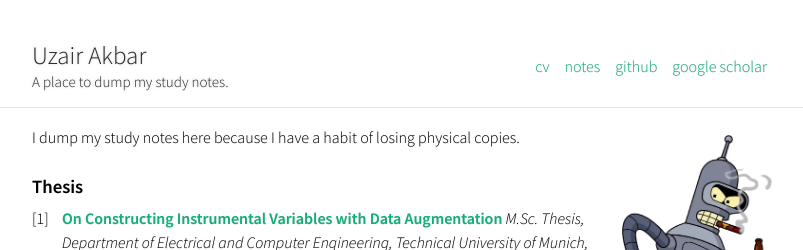
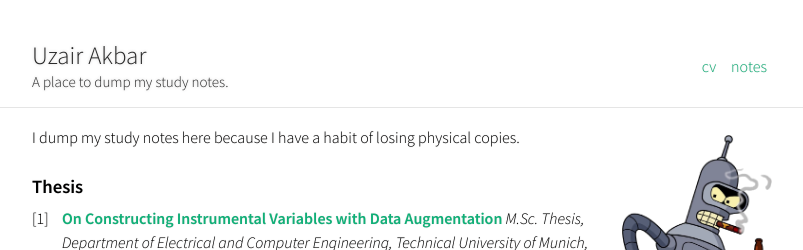
Before and after one commit to uzairakbar/uzairakbar.github.io, a Jekyll site: the page built from index.md, in a window 1280 px wide. Shown: the top 250 px of the page, without its empty margins (238-1041 px from the left). Built offline with Jekyll 4.4.1, drawn with Linux system fonts in a browser that asks for light colours.

Commit message:
remove socials from navbar

```diff
--- a/_config.yml
+++ b/_config.yml
@@ -23,10 +23,6 @@ navbar:
    link: "/uzair_cv.pdf"
  - name: "notes"
    link: "/notes"
- - name: "github"
-   link: "https://github.com/uzairakbar"
- - name: "google scholar"
-   link: "https://scholar.google.de/citations?user=HQgbKUgAAAAJ&hl=en"
 
 markdown: kramdown
 kramdown:
```
